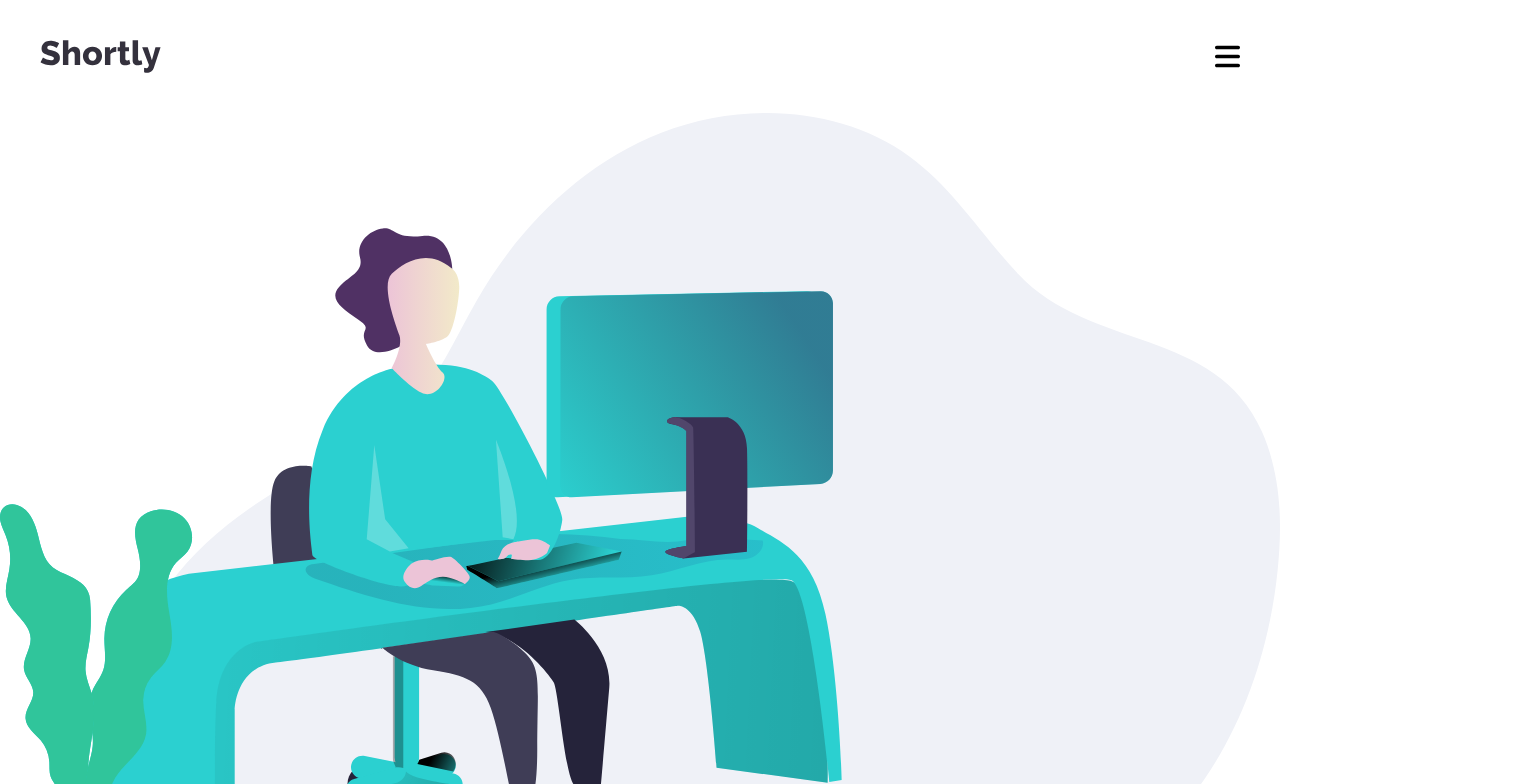
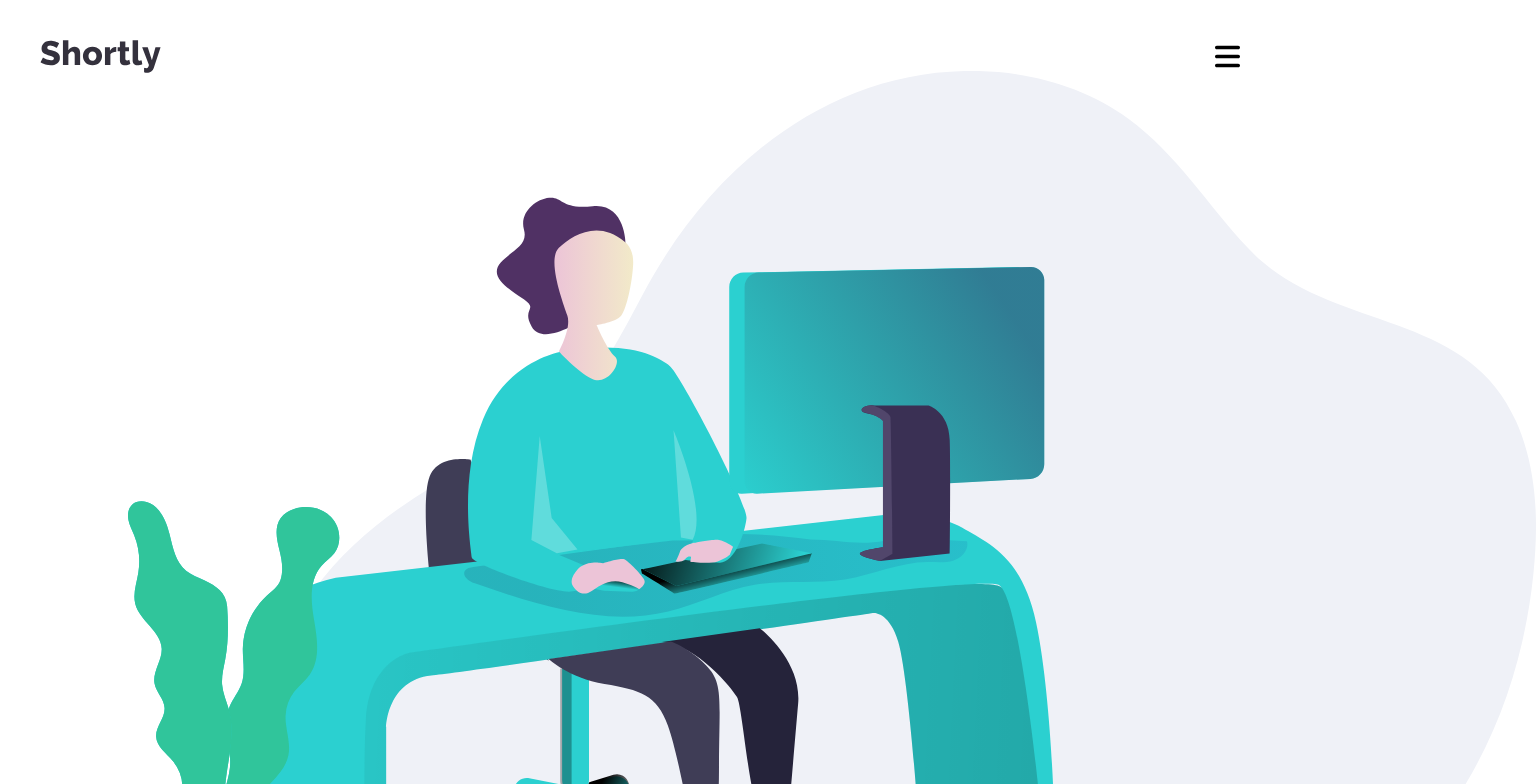
Before and after one commit to TrEv0rRrRr/url-shortener, a React (Vite) app: page / in a window 1280 px wide. Shown: the top 784 px of the page, 1536 px wide, since content can reach past the window. Built offline with nearby package versions, Linux system fonts and the light colour scheme.

Commit message:
feat: enhance image styling in Hero component for improved layout

```diff
--- a/src/components/Main-components/components/sections/Hero.tsx
+++ b/src/components/Main-components/components/sections/Hero.tsx
@@ -10,7 +10,7 @@ const Hero = () => {
   return (
     <section className={`flex flex-col gap-10 relative after:absolute after:content-[''] after:w-full after:bg-text-muted/20 after:bottom-0 after:z-0 ${getAfterHeight(urlCount)}`}>
 
-      <img className="object-contain"
+      <img className="object-contain w-[120%] ml-[15%] scale-110"
         src={Illustration} alt="" aria-hidden />
       <div className="flex flex-col items-center gap-20">
         <article className="flex flex-col items-center justify-center text-center gap-7">
```
